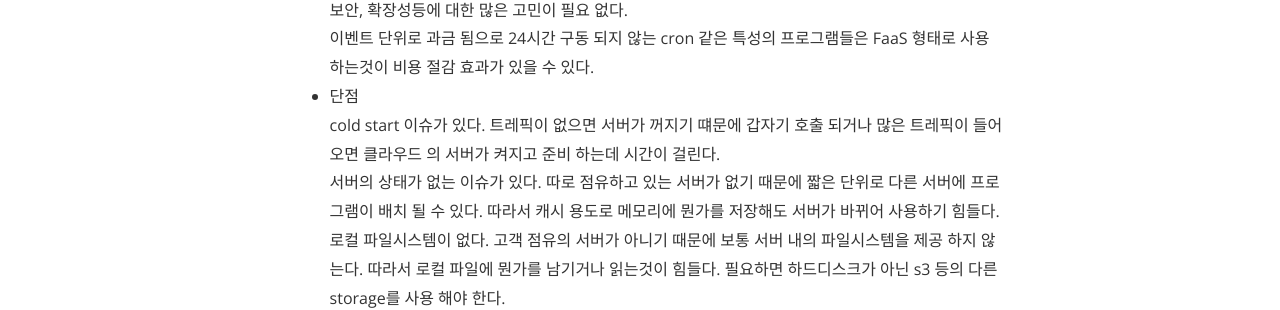
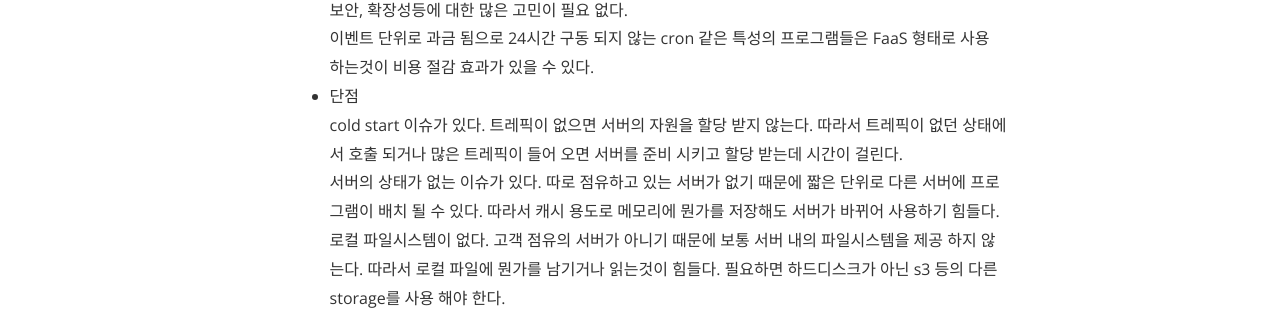
Before and after one commit to jukops/jukops.github.io, a Jekyll site: the page built from _posts/2020-05-24-serverless-baas_faas.md, in a window 1280 px wide. Shown: the part 1262-1572 px from the top of the page. Built offline with Jekyll 4.4.1, drawn with Linux system fonts in a browser that asks for light colours; nearby versions of some CDN libraries.

Commit message:
Change formatting baas faas 3

```diff
--- a/_posts/2020-05-24-serverless-baas_faas.md
+++ b/_posts/2020-05-24-serverless-baas_faas.md
@@ -27,7 +27,7 @@ AWS Lambda, Azure functions, GCP Functions 가 FaaS에 해당한다.
     별도 인프라나 미들웨어 등의 런타임을 따로 구성 하지 않아도 되어 편리하다. 런타임 아래 레벨의 구성, 보안, 확장성등에 대한 많은 고민이 필요 없다.
     이벤트 단위로 과금 됨으로 24시간 구동 되지 않는 cron 같은 특성의 프로그램들은 FaaS 형태로 사용 하는것이 비용 절감 효과가 있을 수 있다.
   - 단점
-    cold start 이슈가 있다. 트레픽이 없으면 서버가 꺼지기 떄문에 갑자기 호출 되거나 많은 트레픽이 들어 오면 클라우드 의 서버가 켜지고 준비 하는데 시간이 걸린다.
+    cold start 이슈가 있다. 트레픽이 없으면 서버의 자원을 할당 받지 않는다. 따라서 트레픽이 없던 상태에서 호출 되거나 많은 트레픽이 들어 오면 서버를 준비 시키고 할당 받는데 시간이 걸린다.
     서버의 상태가 없는 이슈가 있다. 따로 점유하고 있는 서버가 없기 때문에 짧은 단위로 다른 서버에 프로그램이 배치 될 수 있다. 따라서 캐시 용도로 메모리에 뭔가를 저장해도 서버가 바뀌어 사용하기 힘들다.
     로컬 파일시스템이 없다. 고객 점유의 서버가 아니기 때문에 보통 서버 내의 파일시스템을 제공 하지 않는다. 따라서 로컬 파일에 뭔가를 남기거나 읽는것이 힘들다. 필요하면 하드디스크가 아닌 s3 등의 다른 storage를 사용 해야 한다.
 
```
